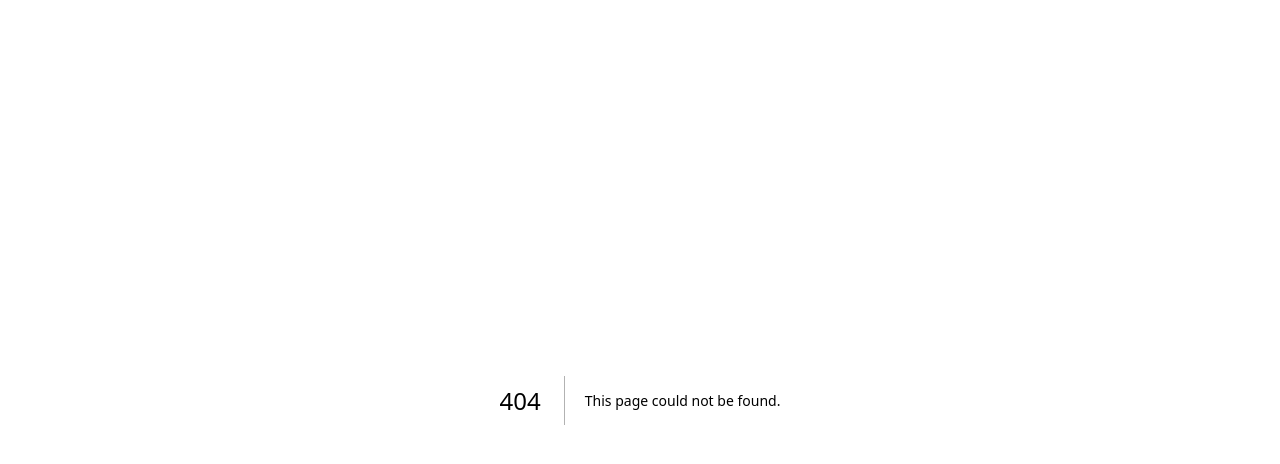
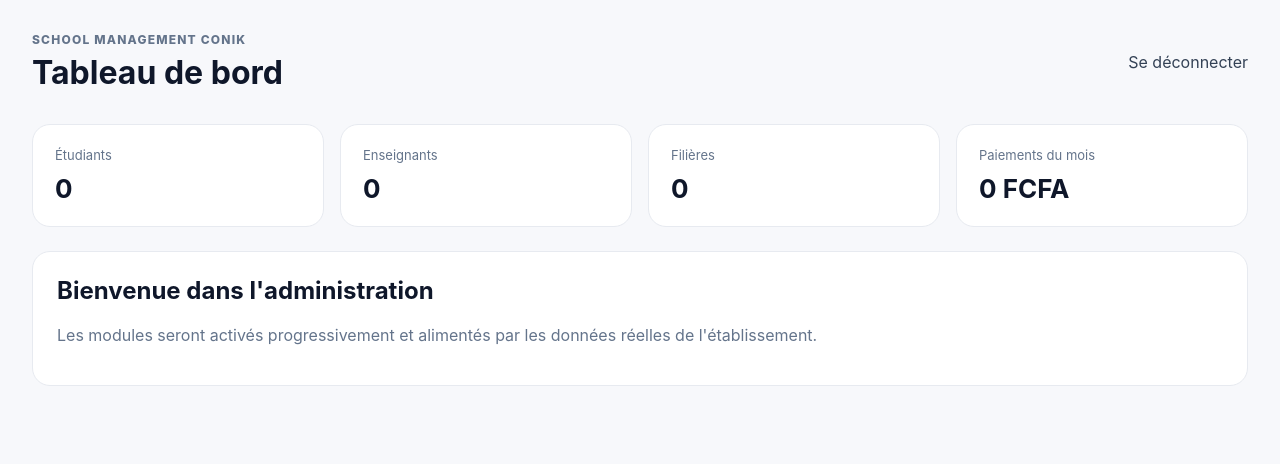
Before and after one commit to anamaherbert1-glitch/School-management-conik, a Next.js app in the folder apps/web/: page /dashboard in a window 1280 px wide. Before the commit this address had no page. Shown: the top 464 px of the page. Built offline with nearby package versions, Linux system fonts and the light colour scheme.

Commit message:
feat(web): add administration dashboard foundation

```diff
--- /dev/null
+++ b/apps/web/app/dashboard/page.tsx
@@ -0,0 +1,21 @@
+export default function DashboardPage() {
+  const stats = [
+    ['Étudiants', '0'],
+    ['Enseignants', '0'],
+    ['Filières', '0'],
+    ['Paiements du mois', '0 FCFA'],
+  ];
+
+  return (
+    <main style={{minHeight:'100vh',background:'#f7f8fb',fontFamily:'Inter,system-ui,sans-serif',padding:'32px'}}>
+      <header style={{display:'flex',justifyContent:'space-between',alignItems:'center',gap:20,marginBottom:32}}>
+        <div><p style={{margin:0,fontSize:12,fontWeight:800,letterSpacing:'.1em',color:'#64748b'}}>SCHOOL MANAGEMENT CONIK</p><h1 style={{margin:'6px 0 0',fontSize:32,color:'#0f172a'}}>Tableau de bord</h1></div>
+        <a href="/login" style={{color:'#334155',textDecoration:'none'}}>Se déconnecter</a>
+      </header>
+      <section style={{display:'grid',gridTemplateColumns:'repeat(auto-fit,minmax(190px,1fr))',gap:16}}>
+        {stats.map(([label,value]) => <article key={label} style={{background:'#fff',border:'1px solid #e7eaf0',borderRadius:18,padding:22}}><p style={{margin:0,color:'#64748b',fontSize:13}}>{label}</p><strong style={{display:'block',marginTop:10,fontSize:26,color:'#0f172a'}}>{value}</strong></article>)}
+      </section>
+      <section style={{marginTop:24,background:'#fff',border:'1px solid #e7eaf0',borderRadius:18,padding:24}}><h2 style={{marginTop:0,color:'#0f172a'}}>Bienvenue dans l'administration</h2><p style={{color:'#64748b'}}>Les modules seront activés progressivement et alimentés par les données réelles de l'établissement.</p></section>
+    </main>
+  );
+}
```
